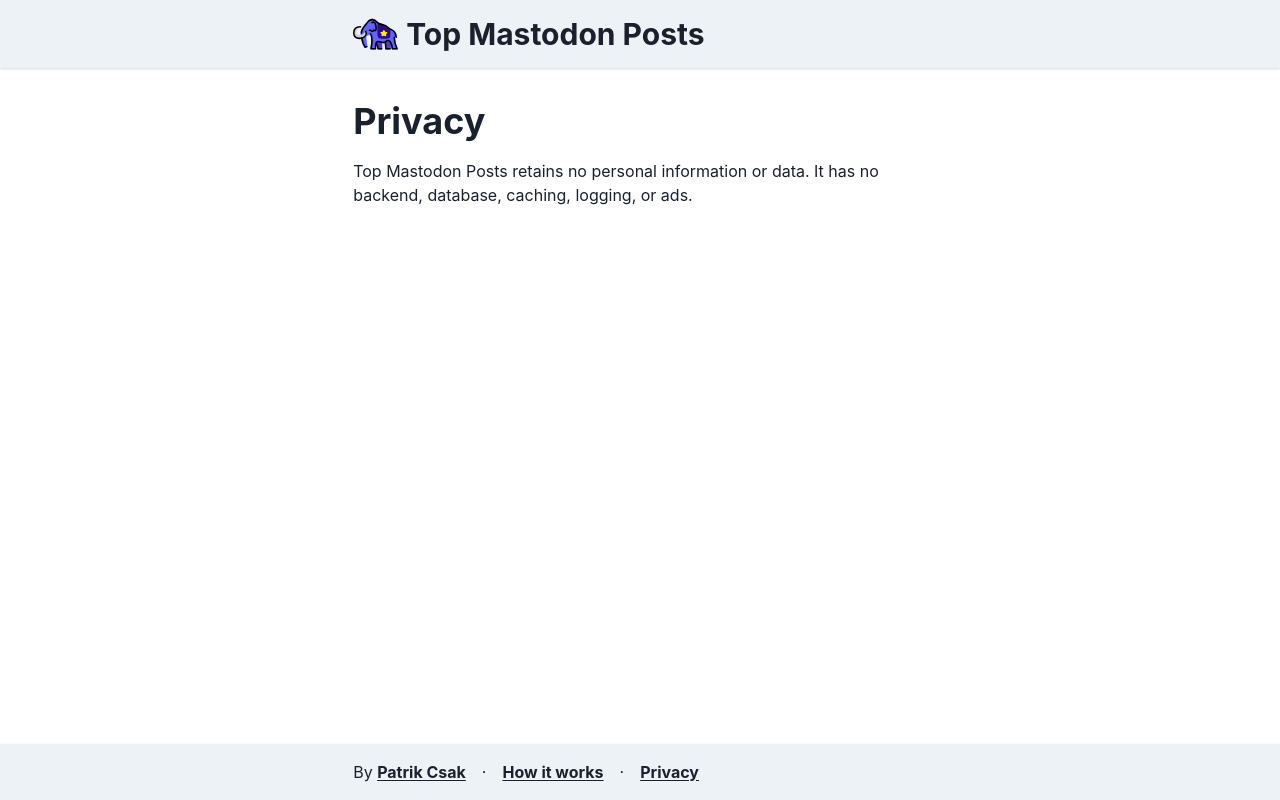
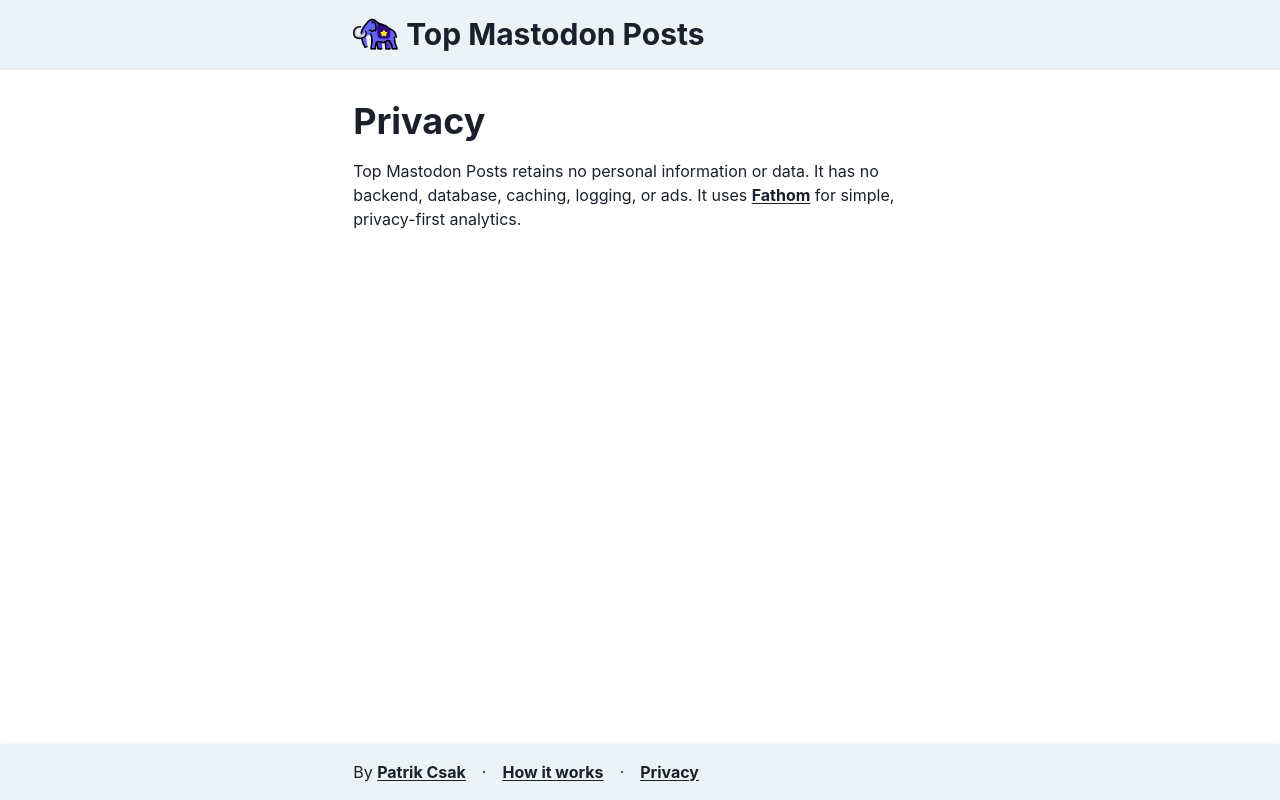
Before and after one commit to patrik-csak/top-mastodon-posts, a Next.js app: page /privacy in a window 1280 px wide. Built offline with nearby package versions, Linux system fonts and the light colour scheme; no server answers.

Commit message:
add fathom analytics

```diff
--- a/package.json
+++ b/package.json
@@ -24,6 +24,7 @@
     "entities": "^4.4.0",
     "eslint": "8.34.0",
     "eslint-config-next": "^14.2.11",
+    "fathom-client": "^3.7.2",
     "framer-motion": "^9.1.6",
     "ky": "^0.33.2",
     "next": "^14.2.11",
--- a/src/pages/_app.tsx
+++ b/src/pages/_app.tsx
@@ -1,12 +1,25 @@
+import { ChakraProvider } from "@chakra-ui/react";
+import * as Fathom from "fathom-client";
 import type { AppProps } from "next/app";
-import { ChakraProvider } from "@chakra-ui/react";
+import Router from "next/router";
+import { useEffect } from "react";
+import { SWRConfig } from "swr";
 import { Layout } from "@/components";
 import { swrFetcher, theme } from "@/library";
-import { SWRConfig } from "swr";
 
 import "@/styles/globals.css";
 
+Router.events.on("routeChangeComplete", (as, routeProps) => {
+	if (!routeProps.shallow) Fathom.trackPageview();
+});
+
 export default function App({ Component, pageProps }: AppProps) {
+	useEffect(() => {
+		if (process.env.NEXT_PUBLIC_FATHOM_ID === undefined) return;
+
+		Fathom.load(process.env.NEXT_PUBLIC_FATHOM_ID);
+	}, []);
+
 	return (
 		<>
 			<ChakraProvider resetCSS theme={theme}>
--- a/src/pages/privacy.tsx
+++ b/src/pages/privacy.tsx
@@ -10,7 +10,9 @@
 
 				<Text>
 					Top Mastodon Posts retains no personal information or data. It has no
-					backend, database, caching, logging, or ads.
+					backend, database, caching, logging, or ads. It uses{" "}
+					<InlineLink href="https://usefathom.com">Fathom</InlineLink> for
+					simple, privacy-first analytics.
 				</Text>
 			</Flex>
 		</Container>
```
Also changed, not shown: 1 other file (tests, documents, lock files or other folders).
